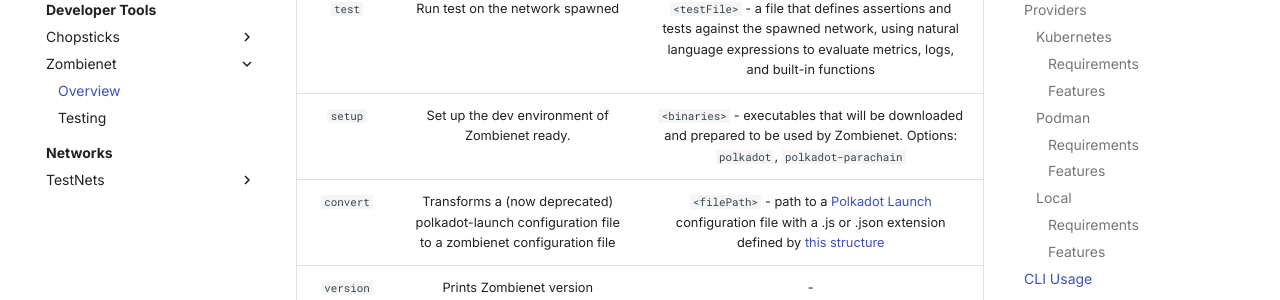
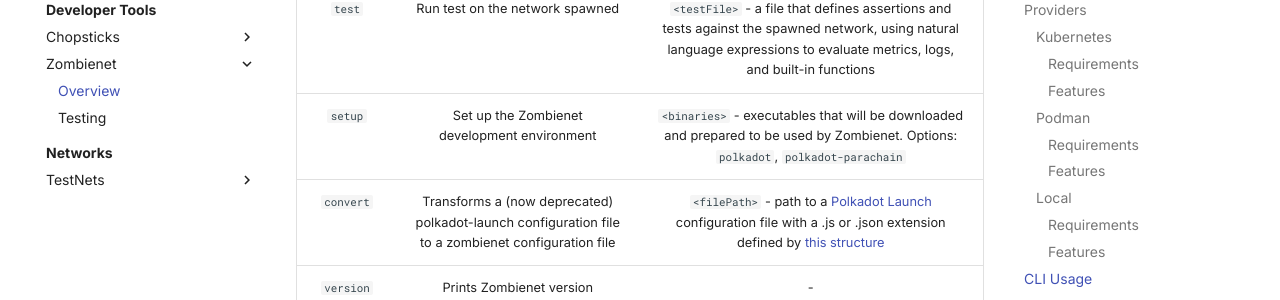
Before and after one commit to papermoonio/polkadot-ecosystem-docs-draft, an MkDocs documentation site: the page built from docs/dev-tools/zombienet/overview.md, in a window 1280 px wide and 900 px high, scrolled down 5521 px. Shown: the part 152-452 px from the top of the window. Built offline with MkDocs 1.6.1 and Material for MkDocs 9.7.7, drawn with Linux system fonts in a browser that asks for light colours.

```diff
--- a/docs/dev-tools/zombienet/overview.md
+++ b/docs/dev-tools/zombienet/overview.md
@@ -249,7 +249,7 @@
 | :-------: | :------------------------------------------------------------------------------------------------: | :------------------------------------------------------------------------------------------------------------------------------------------------------------------------------------------------------------------------------------------------------------------------------------------------------------------: |
 |  `spawn`  |                            Spawn the network defined in the config file                            |                                                          `<networkConfig>` - a file that declares the desired network to be spawned in `toml` or `json` format. For further information, check out the [Configuration Files](#configuration-files) section                                                           |
 |  `test`   |                                  Run test on the network spawned                                   |                                                                      `<testFile>` - a file that defines assertions and tests against the spawned network, using natural language expressions to evaluate metrics, logs, and built-in functions                                                                       |
-|  `setup`  |                           Set up the dev environment of Zombienet ready.                           |                                                                                          `<binaries>` - executables that will be downloaded and prepared to be used by Zombienet. Options: `polkadot`, `polkadot-parachain`                                                                                          |
+|  `setup`  |                             Set up the Zombienet development environment                           |                                                                                          `<binaries>` - executables that will be downloaded and prepared to be used by Zombienet. Options: `polkadot`, `polkadot-parachain`                                                                                          |
 | `convert` | Transforms a (now deprecated) polkadot-launch configuration file to a zombienet configuration file | `<filePath>` - path to a [Polkadot Launch](https://github.com/paritytech/polkadot-launch){target=_blank} configuration file with a .js or .json extension defined by [this structure](https://github.com/paritytech/polkadot-launch/blob/295a6870dd363b0b0108e745887f51e7141d7b5f/src/types.d.ts#L10){target=_blank} |
 | `version` |                                      Prints Zombienet version                                      |                                                                                                                                                          -                                                                                                                                                           |
 |  `help`   |                                      Prints help information                                       |                                                                                                                                                          -                                                                                                                                                           |
```
